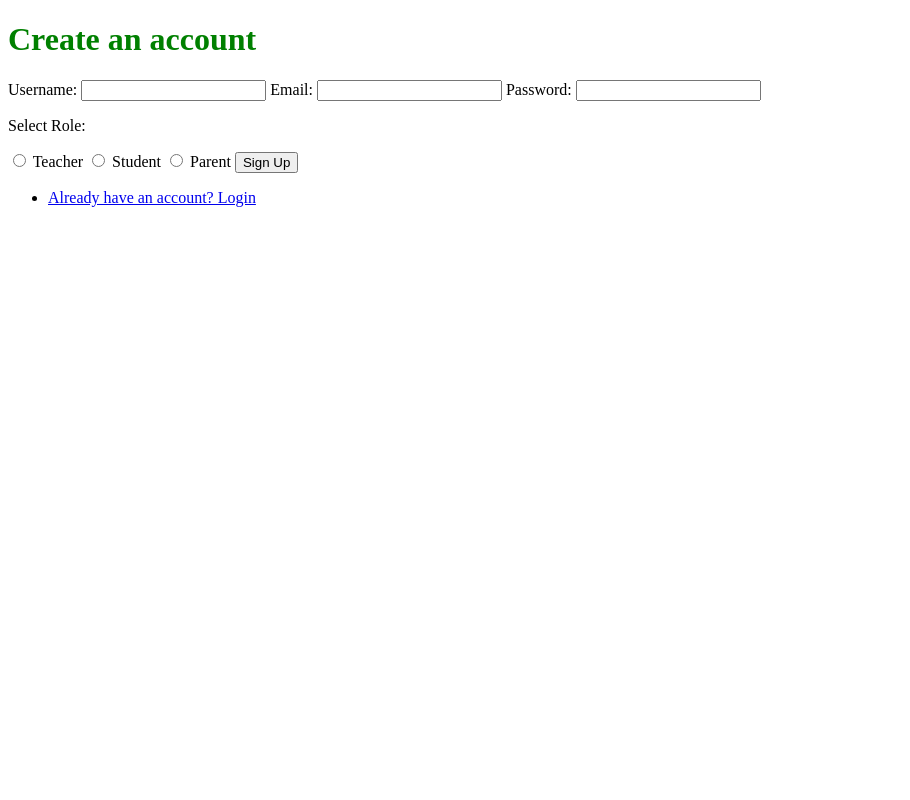
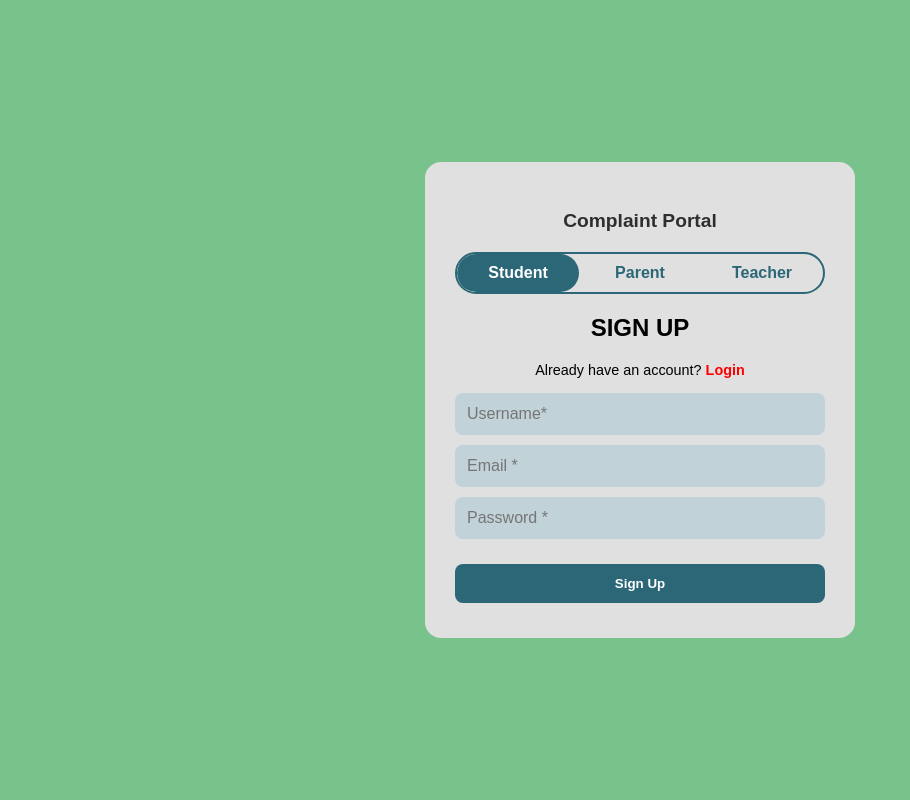
Before and after one commit to jerrrrrrryyyyyy/miniproject, a Flask app: page /register in a window 1280 px wide. Shown: the whole page, without its empty margins (0-910 px from the left). Run offline with Flask 3, Linux system fonts and the light colour scheme.

Commit message:
Login and signup updated

```diff
--- /dev/null
+++ b/static/login.css
@@ -0,0 +1,122 @@
+body {
+  margin: 0;
+  font-family: Arial, sans-serif;
+  background-color: #78c28c;
+  display: flex;
+  justify-content: center;
+  align-items: center;
+  height: 100vh;
+}
+
+.main-container {
+  width: 100%;
+  max-width: 430px;
+}
+
+.form-box {
+  background-color: #e0e0e0;
+  padding: 35px 30px;
+  border-radius: 16px;
+  text-align: center;
+}
+
+.title {
+  font-size: 1.2rem;
+  color: #2e2e2e;
+  margin-bottom: 20px;
+  font-weight: bold;
+}
+
+/* Role Switch */
+.role-tabs {
+  display: flex;
+  position: relative;
+  background-color: transparent;
+  border: 2px solid #2b6777;
+  border-radius: 30px;
+  margin-bottom: 20px;
+  overflow: hidden;
+}
+
+.tab {
+  flex: 1;
+  padding: 10px 0;
+  text-align: center;
+  cursor: pointer;
+  z-index: 1;
+  font-weight: bold;
+  color: #2b6777;
+  transition: color 0.3s ease-in-out;
+}
+
+.tab.active {
+  color: white;
+}
+
+.slider {
+  position: absolute;
+  top: 0;
+  left: 0;
+  width: 33.3%;
+  height: 100%;
+  background-color: #2b6777;
+  border-radius: 30px;
+  z-index: 0;
+  transition: left 0.3s ease-in-out;
+}
+
+/* Inputs */
+.input-wrapper {
+  margin: 10px 0;
+}
+
+.input-wrapper input {
+  width: 100%;
+  padding: 12px;
+  border: none;
+  border-radius: 8px;
+  background-color: #c1d2d9;
+  font-size: 1rem;
+  box-sizing: border-box;
+}
+
+
+/* Button */
+button {
+  background-color: #2b6777;
+  color: white;
+  border: none;
+  padding: 12px;
+  width: 100%;
+  border-radius: 8px;
+  font-weight: bold;
+  margin-top: 15px;
+  cursor: pointer;
+}
+
+/* Text Below */
+.switch-text {
+  margin-top: 5px;
+  margin-bottom: 15px;
+  font-size: 0.9rem;
+}
+
+.switch-text a {
+  color: red;
+  text-decoration: none;
+  font-weight: bold;
+}
+
+/* Notes and Errors */
+.teacher-note {
+  font-size: 0.85rem;
+  color: #333;
+  margin-bottom: 5px;
+  text-align: left;
+}
+
+.error {
+  color: red;
+  font-weight: bold;
+  margin-top: 10px;
+}
--- a/templates/signup.html
+++ b/templates/signup.html
@@ -1,64 +1,85 @@
 <!DOCTYPE html>
 <html lang="en">
 <head>
-    <meta charset="UTF-8">
-    <meta name="viewport" content="width=device-width, initial-scale=1.0">
-    <title>Sign Up</title>
-    <style>
-        h1 { color: green; }
-        .error { color: red; }
-        .admin-secret { display: none; }
-    </style>
-    <script>
-        function toggleAdminPassword() {
-            const adminOption = document.getElementById("option1");
-            const adminField = document.getElementById("admin-secret");
-            if (adminOption.checked) {
-                adminField.style.display = "block";
-            } else {
-                adminField.style.display = "none";
-            }
-        }
-
-        window.onload = function() {
-            const radios = document.querySelectorAll('input[name="options"]');
-            radios.forEach(radio => radio.addEventListener('change', toggleAdminPassword));
-            toggleAdminPassword();
-        };
-    </script>
+  <meta charset="UTF-8" />
+  <meta name="viewport" content="width=device-width, initial-scale=1.0"/>
+  <title>Sign Up</title>
+  <link rel="stylesheet" href="{{ url_for('static', filename='login.css') }}" />
 </head>
 <body>
-    <h1>Create an account</h1>
+  <div class="main-container">
+    <div class="form-box">
+      <h1 class="title">Complaint Portal</h1>
 
-    {% if error %}
+      <div class="role-tabs">
+        <div class="slider"></div>
+        <div class="tab active" data-role="Student">Student</div>
+        <div class="tab" data-role="Parent">Parent</div>
+        <div class="tab" data-role="Teacher">Teacher</div>
+      </div>
+
+      <h2>SIGN UP</h2>
+      <p class="switch-text">Already have an account? <a href="/login">Login</a></p>
+
+      {% if error %}
         <p class="error">{{ error }}</p>
-    {% endif %}
+      {% endif %}
 
-    <form action="/register" method="post">
-        <label for="username">Username:</label>
-        <input type="text" name="username" required />
+      <form action="/register" method="post" id="signupForm">
+        <input type="hidden" name="options" id="selectedRole" value="Student" />
 
-        <label for="email">Email:</label>
-        <input type="email" name="email" required />
+        <div class="input-wrapper">
+          <input type="text" name="username" placeholder="Username*" required />
+        </div>
+        <div class="input-wrapper">
+          <input type="email" name="email" placeholder="Email *" required />
+        </div>
+        <div class="input-wrapper">
+          <input type="password" name="password" placeholder="Password *" required />
+        </div>
 
-        <label for="password">Password:</label>
-        <input type="password" name="password" required />
-
-        <p>Select Role:</p>
-        <label><input type="radio" name="options" id="option1" value="Teacher"> Teacher</label>
-        <label><input type="radio" name="options" id="option2" value="Student"> Student</label>
-        <label><input type="radio" name="options" id="option3" value="Parent"> Parent</label>
-
+        <div id="teacher-note" class="teacher-note" style="display: none;">
+          <small>If you sign up as <strong>Teacher</strong>, you must enter the Admin Password.</small>
+        </div>
         {% if message %}
-            <div style="color: orange;">{{ message }}</div>
+          <div style="color: rgb(129, 90, 17);">{{ message }}</div>
         {% endif %}
 
         <button type="submit">Sign Up</button>
-    </form>
-    <nav>
-        <ul>
-            <li><a href="/login">Already have an account? Login</a></li>
-        </ul>
-    </nav>
+      </form>
+    </div>
+  </div>
+
+  <script>
+    const tabs = document.querySelectorAll('.tab');
+    const slider = document.querySelector('.slider');
+    const selectedRoleInput = document.getElementById('selectedRole');
+    const adminFieldWrapper = document.getElementById('admin-secret-wrapper');
+    const teacherNote = document.getElementById('teacher-note');
+
+    function updateSliderPosition(activeIndex) {
+      slider.style.left = `calc(${(100 / 3) * activeIndex}% )`;
+    }
+
+    tabs.forEach((tab, index) => {
+      tab.addEventListener('click', () => {
+        tabs.forEach(t => t.classList.remove('active'));
+        tab.classList.add('active');
+
+        selectedRoleInput.value = tab.dataset.role;
+        updateSliderPosition(index);
+
+        if (tab.dataset.role === "Teacher") {
+          adminFieldWrapper.style.display = "block";
+          teacherNote.style.display = "block";
+        } else {
+          adminFieldWrapper.style.display = "none";
+          teacherNote.style.display = "none";
+        }
+      });
+    });
+
+    window.onload = () => updateSliderPosition(0);
+  </script>
 </body>
 </html>
```
Also changed, not shown: templates/login.html (+21 -21 lines), instance/complaints.db, 1 other file.
